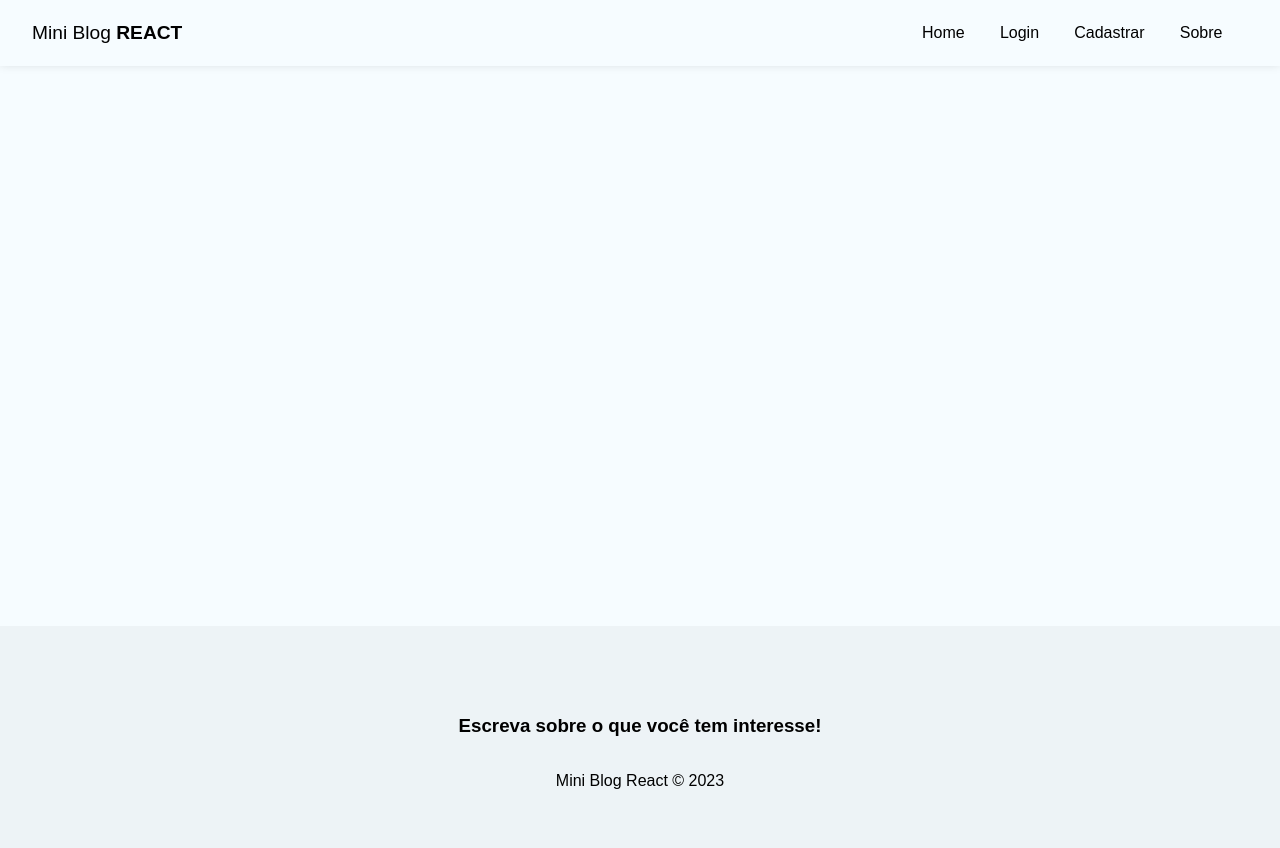
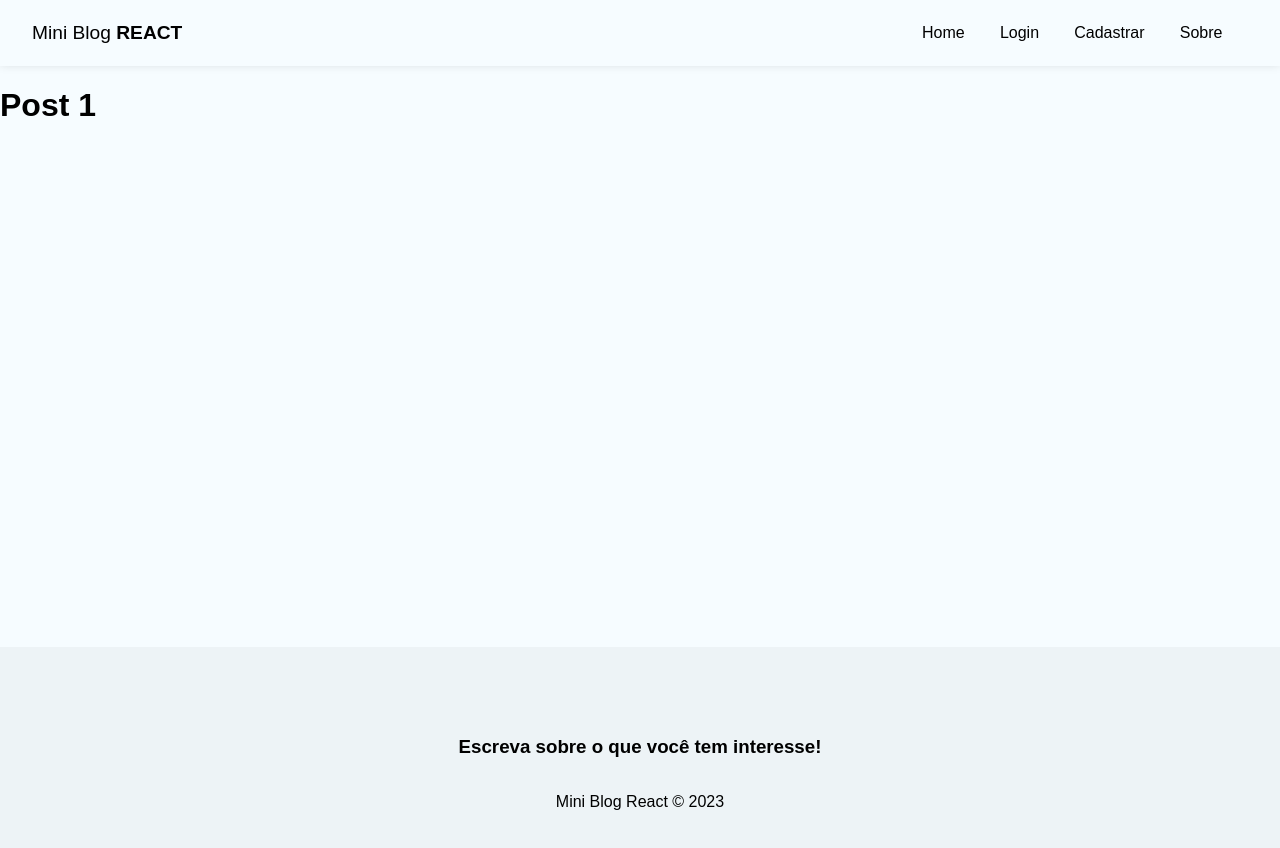
Before and after one commit to ehurafa/react-from-zero-to-mastery, a React (Create React App) app in the folder ARQUIVOS/10_MINIBLOG/miniblog/: page /post/1 in a window 1280 px wide. Shown: the top 848 px of the page. Built offline with nearby package versions, Linux system fonts and the light colour scheme; no server answers.

Commit message:
create single post page

```diff
--- a/ARQUIVOS/10_MINIBLOG/miniblog/src/App.js
+++ b/ARQUIVOS/10_MINIBLOG/miniblog/src/App.js
@@ -22,6 +22,7 @@
 // components
 import Navbar from './components/Navbar/Navbar';
 import Footer from './components/Footer/Footer';
+import Post from './pages/Post/Post';
 
 function App() {
 
@@ -53,6 +54,7 @@
               <Route path="/" element={<Home />} />
               <Route path="/about" element={<About />} />
               <Route path="/search" element={<Search />} />
+              <Route path="/post/:id" element={<Post /> } />
               <Route
                 path="/login"
                 element={!user ? <Login /> : <Navigate to="/" />}
--- a/ARQUIVOS/10_MINIBLOG/miniblog/src/components/PostDetail/PostDetail.js
+++ b/ARQUIVOS/10_MINIBLOG/miniblog/src/components/PostDetail/PostDetail.js
@@ -13,7 +13,7 @@
           <p key={tag}><span>#</span>{tag}</p>
         ))}
       </div>
-      <Link to={`/posts/${post.id}`} className="btn btn-outline">Ler</Link>
+      <Link to={`/post/${post.id}`} className="btn btn-outline">Ler</Link>
     </div>
   )
 }
--- /dev/null
+++ b/ARQUIVOS/10_MINIBLOG/miniblog/src/pages/Post/Post.js
@@ -0,0 +1,15 @@
+import { styles } from './Post.module.css'
+
+// hooks
+import { useParams } from 'react-router-dom'
+
+const Post = () => {
+    const { id } = useParams()
+  return (
+    <div>
+        <h1>Post { id }</h1>
+    </div>
+  )
+}
+
+export default Post
```
Also changed, not shown: ARQUIVOS/10_MINIBLOG/miniblog/src/pages/Post/Post.module.css (added).
